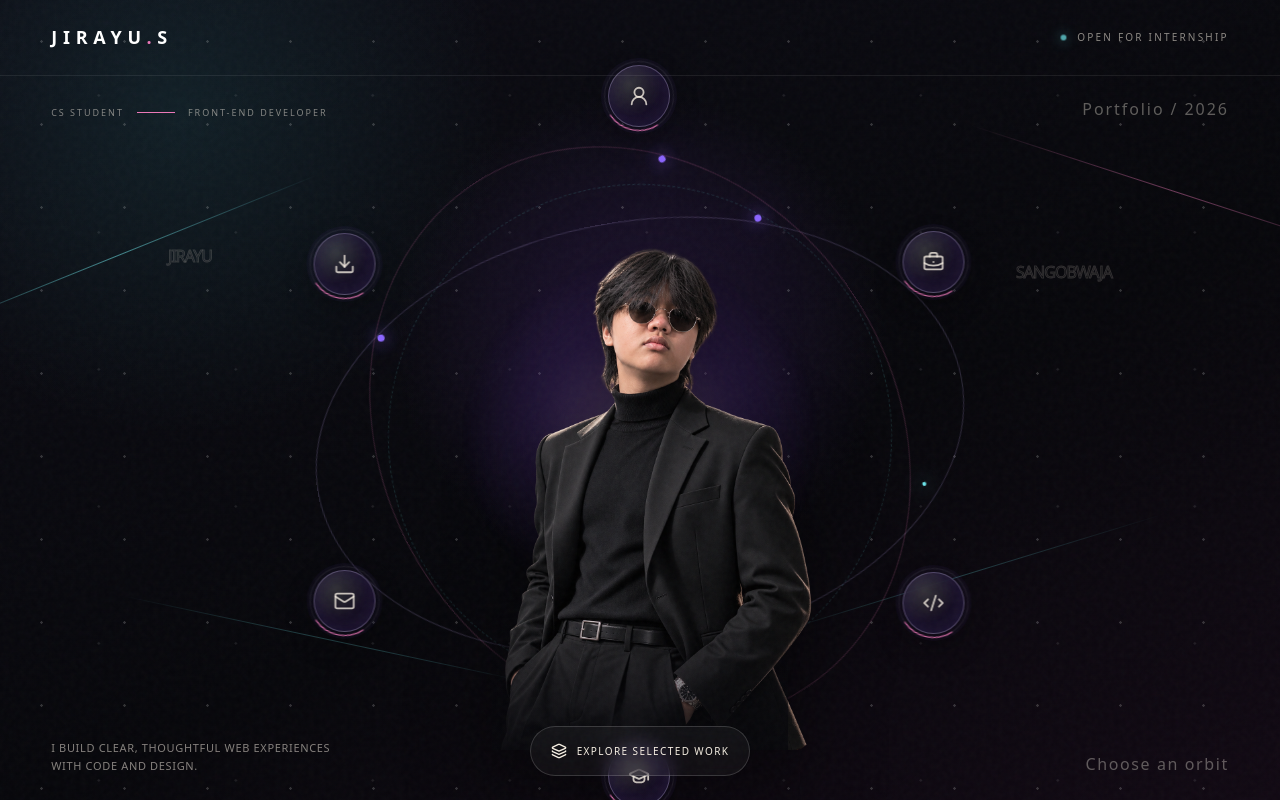
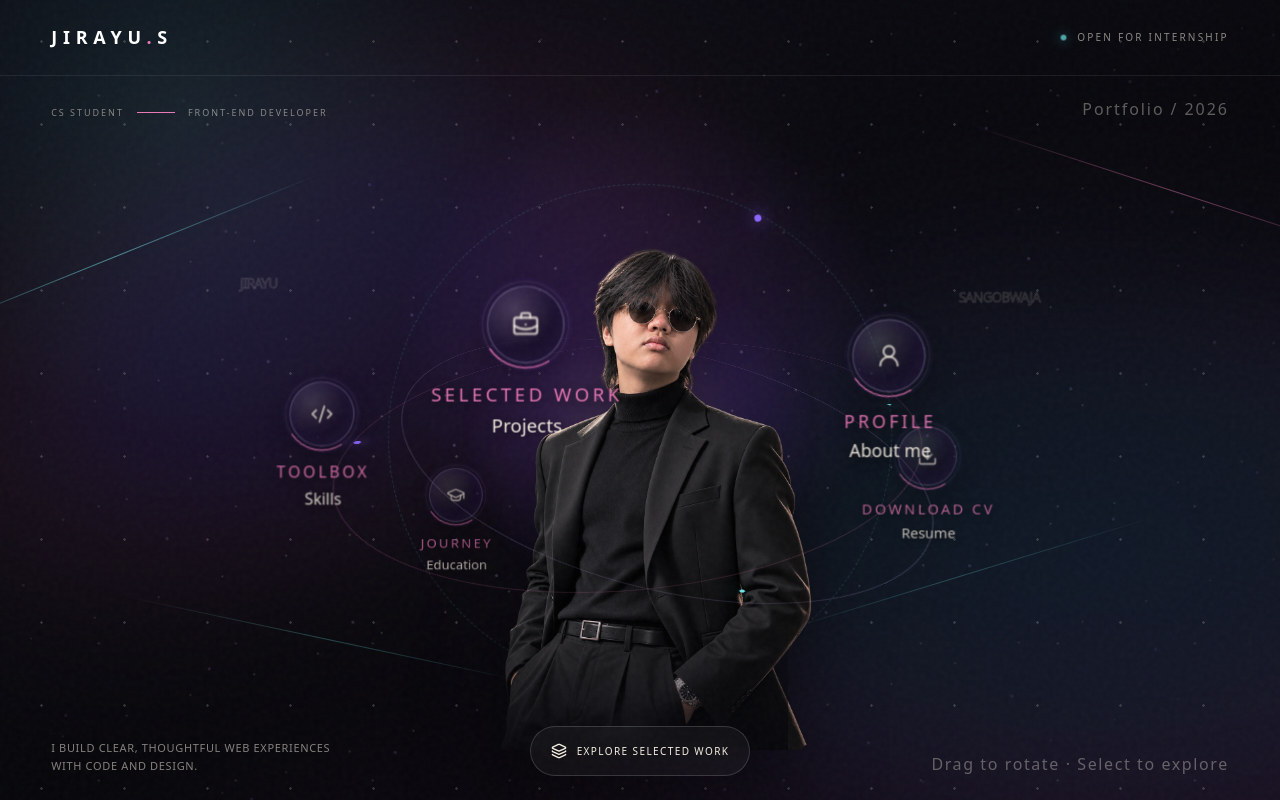
Before and after one commit to diethekin007/jirayu-sangobwaja-portfolio, a Next.js app: page / in a window 1280 px wide. Built offline with nearby package versions, Linux system fonts and the light colour scheme.

Commit message:
Add draggable 3D orbit and animated galaxy atmosphere

```diff
--- a/src/app/globals.css
+++ b/src/app/globals.css
@@ -272,3 +272,43 @@ button { color: inherit; }
   *, *::before, *::after { animation-duration: .01ms !important; animation-iteration-count: 1 !important; scroll-behavior: auto !important; }
   .orbit-stage { opacity: 1; transform: none; }
 }
+
+/* Shared perspective keeps the portrait and orbiting controls in one 3D scene. */
+.orbit-stage, .is-ready .orbit-stage {
+  perspective: 1000px;
+  transform-style: preserve-3d;
+  transform: none;
+  touch-action: pan-y;
+  cursor: grab;
+}
+.orbit-stage:active { cursor: grabbing; }
+.orbit-menu { display: contents; animation: none; }
+.orbit-item {
+  animation: none;
+  z-index: auto;
+  will-change: transform;
+  transition: opacity .2s ease;
+}
+.hero-portrait { transform: translateZ(0); z-index: auto; pointer-events: none; }
+.hero-name { transform: translateZ(-180px); }
+.orbit-halo { transform-style: preserve-3d; }
+.halo-one { transform: rotateX(65deg) rotateZ(-18deg); animation: galaxyRing 36s linear infinite; }
+.halo-two { transform: rotateX(55deg) rotateZ(22deg); animation: galaxyRing 48s linear infinite reverse; }
+.orbit-label { top: calc(100% + 12px); left: 50%; transform: translateX(-50%); opacity: 1; text-align: center; font-size: 15px; text-shadow: 0 2px 12px #000; }
+.orbit-item:hover .orbit-label, .orbit-item:focus-visible .orbit-label { transform: translateX(-50%); }
+.nebula { position: absolute; pointer-events: none; width: 80vw; height: 70vh; border-radius: 50%; filter: blur(70px); opacity: .6; mix-blend-mode: screen; animation: nebulaDrift 24s ease-in-out infinite alternate; }
+.nebula-purple { top: 5%; left: -16%; background: radial-gradient(ellipse, #5d216b55, #653be944 28%, #ed589a22 45%, transparent 68%); transform: rotate(-25deg); }
+.nebula-blue { bottom: -8%; right: -20%; background: radial-gradient(ellipse, #286fc044, #27b3cc22 38%, #8d66ff33 55%, transparent 70%); animation-delay: -12s; }
+.galaxy-dust { position: absolute; inset: -30%; pointer-events: none; background-image: radial-gradient(circle, #fff9 .7px, transparent 1.3px), radial-gradient(circle, #bfa6ff99 1px, transparent 2px); background-size: 67px 103px, 151px 137px; transform: rotate(-18deg); opacity: .5; mask-image: radial-gradient(ellipse, black, transparent 65%); animation: dustDrift 70s linear infinite; }
+@keyframes galaxyRing { from { transform: rotateX(65deg) rotateZ(0deg); } to { transform: rotateX(65deg) rotateZ(360deg); } }
+@keyframes nebulaDrift { to { translate: 7vw -4vh; scale: 1.15; } }
+@keyframes dustDrift { to { translate: 70px 100px; } }
+@media (max-width: 700px) {
+  .orbit-stage { height: min(65svh, 570px); }
+  .orbit-menu { display: contents; }
+  .orbit-item { position: absolute; inset: auto; left: 50%; top: 55%; width: 52px; height: 52px; }
+  .orbit-icon { width: 50px; height: 50px; }
+  .orbit-label { font-size: 8px; top: calc(100% + 10px); }
+  .hero-portrait { width: 62vw; height: 78%; bottom: 4%; }
+  .nebula { filter: blur(35px); }
+}
--- a/src/app/page.tsx
+++ b/src/app/page.tsx
@@ -1,6 +1,6 @@
 'use client';
 
-import { useEffect, useState, type CSSProperties, type ReactNode } from 'react';
+import { useEffect, useRef, useState, type ReactNode } from 'react';
 import Image from 'next/image';
 import {
   ArrowUpRight, BookOpen, BriefcaseBusiness, Code2, Download,
@@ -185,6 +185,37 @@ function PanelContent({ panel }: { panel: PanelId }) {
 export default function Home() {
   const [activePanel, setActivePanel] = useState<PanelId | null>(null);
   const [introDone, setIntroDone] = useState(false);
+  const stageRef = useRef<HTMLDivElement>(null);
+  const angleRef = useRef(0);
+  const interaction = useRef({ dragging: false, x: 0, moved: false, paused: false });
+
+  useEffect(() => {
+    let frame = 0;
+    let previous = 0;
+    const reducedMotion = window.matchMedia('(prefers-reduced-motion: reduce)');
+    const animate = (time: number) => {
+      const elapsed = previous ? Math.min(time - previous, 40) : 0;
+      previous = time;
+      if (!activePanel && !interaction.current.dragging && !interaction.current.paused && !reducedMotion.matches && !document.hidden) {
+        angleRef.current += elapsed * 0.00015;
+      }
+      const stage = stageRef.current;
+      if (stage) {
+        const radius = Math.min(stage.clientWidth * 0.41, 310);
+        stage.querySelectorAll<HTMLElement>('.orbit-item').forEach((item, index) => {
+          const angle = angleRef.current + index * Math.PI / 3;
+          const x = Math.cos(angle) * radius;
+          const z = Math.sin(angle) * radius * 0.68;
+          const y = -Math.sin(angle) * radius * 0.3;
+          item.style.transform = 'translate(-50%, -50%) translate3d(' + x + 'px,' + y + 'px,' + z + 'px)';
+          item.style.opacity = String(0.64 + (Math.sin(angle) + 1) * 0.18);
+        });
+      }
+      frame = requestAnimationFrame(animate);
+    };
+    frame = requestAnimationFrame(animate);
+    return () => cancelAnimationFrame(frame);
+  }, [activePanel]);
 
   useEffect(() => {
     const timer = window.setTimeout(() => setIntroDone(true), 650);
@@ -204,6 +235,9 @@ export default function Home() {
   return (
     <main className={`orbit-page ${introDone ? 'is-ready' : ''}`}>
       <div className="space-field" aria-hidden="true"><i /><i /><i /><i /></div>
+      <div className="nebula nebula-purple" aria-hidden="true" />
+      <div className="nebula nebula-blue" aria-hidden="true" />
+      <div className="galaxy-dust" aria-hidden="true" />
       <header className="orbit-header">
         <a className="brand" href="#home" aria-label="Jirayu home">JIRAYU<span>.</span>S</a>
         <div className="availability"><i /> Open for internship</div>
@@ -212,7 +246,22 @@ export default function Home() {
       <section className="orbit-hero" id="home">
         <div className="hero-kicker"><span>CS Student</span><i /><span>Front-end developer</span></div>
         <p className="hero-index">Portfolio / 2026</p>
-        <div className="orbit-stage">
+        <div className="orbit-stage" ref={stageRef}
+          onPointerDown={(event) => {
+            interaction.current.dragging = true;
+            interaction.current.moved = false;
+            interaction.current.x = event.clientX;
+          }}
+          onPointerMove={(event) => {
+            if (!interaction.current.dragging) return;
+            const distance = event.clientX - interaction.current.x;
+            if (Math.abs(distance) > 2) interaction.current.moved = true;
+            angleRef.current += distance * 0.009;
+            interaction.current.x = event.clientX;
+          }}
+          onPointerUp={() => { interaction.current.dragging = false; }}
+          onPointerCancel={() => { interaction.current.dragging = false; }}
+          onPointerLeave={() => { interaction.current.dragging = false; interaction.current.paused = false; }}>
           <div className="orbit-halo halo-one" aria-hidden="true" />
           <div className="orbit-halo halo-two" aria-hidden="true" />
           <div className="orbit-halo halo-three" aria-hidden="true" />
@@ -222,11 +271,15 @@ export default function Home() {
             <Image src="/assets/hero_portrait_v2.png" alt="Jirayu Sangobwaja" fill priority sizes="(max-width: 700px) 84vw, 520px" />
           </div>
           <div className="orbit-menu" aria-label="Portfolio sections">
-            {navItems.map((item, index) => {
+            {navItems.map((item) => {
               const Icon = item.icon;
-              const style = { '--angle': `${item.angle}deg`, '--delay': `${index * -1.4}s` } as CSSProperties;
               return (
-                <button className="orbit-item" style={style} key={item.id} onClick={() => setActivePanel(item.id)}>
+                <button className="orbit-item" key={item.id}
+                  onPointerEnter={() => { interaction.current.paused = true; }}
+                  onPointerLeave={() => { interaction.current.paused = false; }}
+                  onFocus={() => { interaction.current.paused = true; }}
+                  onBlur={() => { interaction.current.paused = false; }}
+                  onClick={() => { if (!interaction.current.moved) setActivePanel(item.id); }}>
                   <span className="orbit-icon"><Icon /></span>
                   <span className="orbit-label"><small>{item.eyebrow}</small>{item.label}</span>
                 </button>
@@ -237,7 +290,7 @@ export default function Home() {
         <div className="hero-footer">
           <p>I build clear, thoughtful web experiences with code and design.</p>
           <button onClick={() => setActivePanel('projects')}><Layers3 /> Explore selected work</button>
-          <span>Choose an orbit</span>
+          <span>Drag to rotate · Select to explore</span>
         </div>
       </section>
 
```
